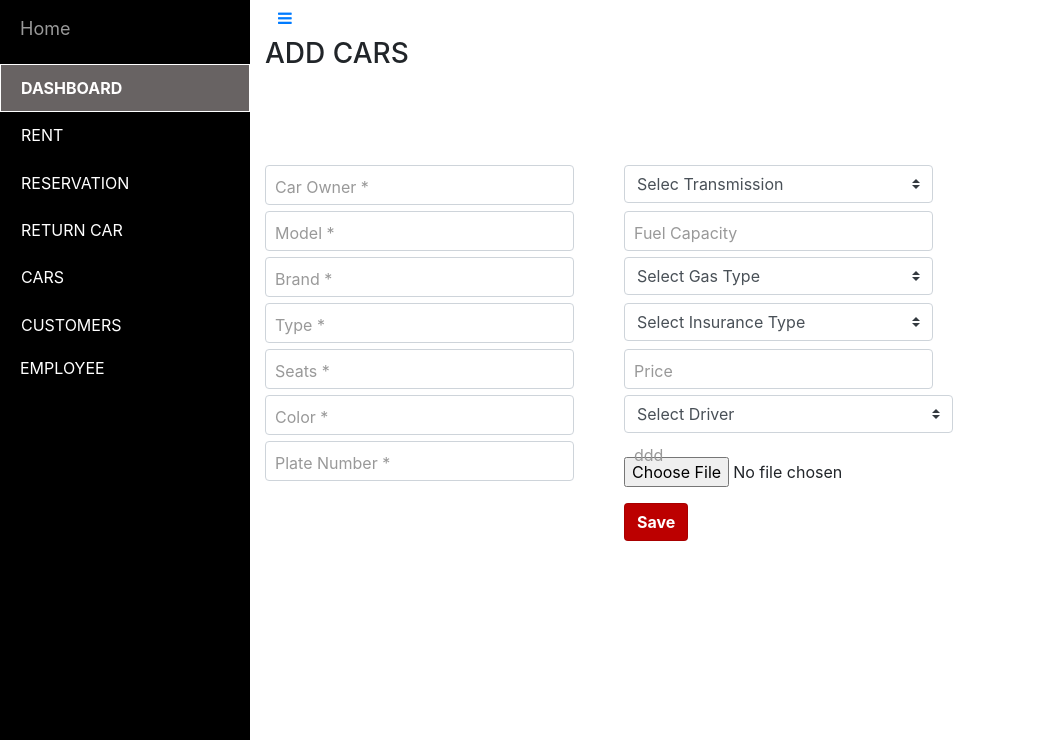
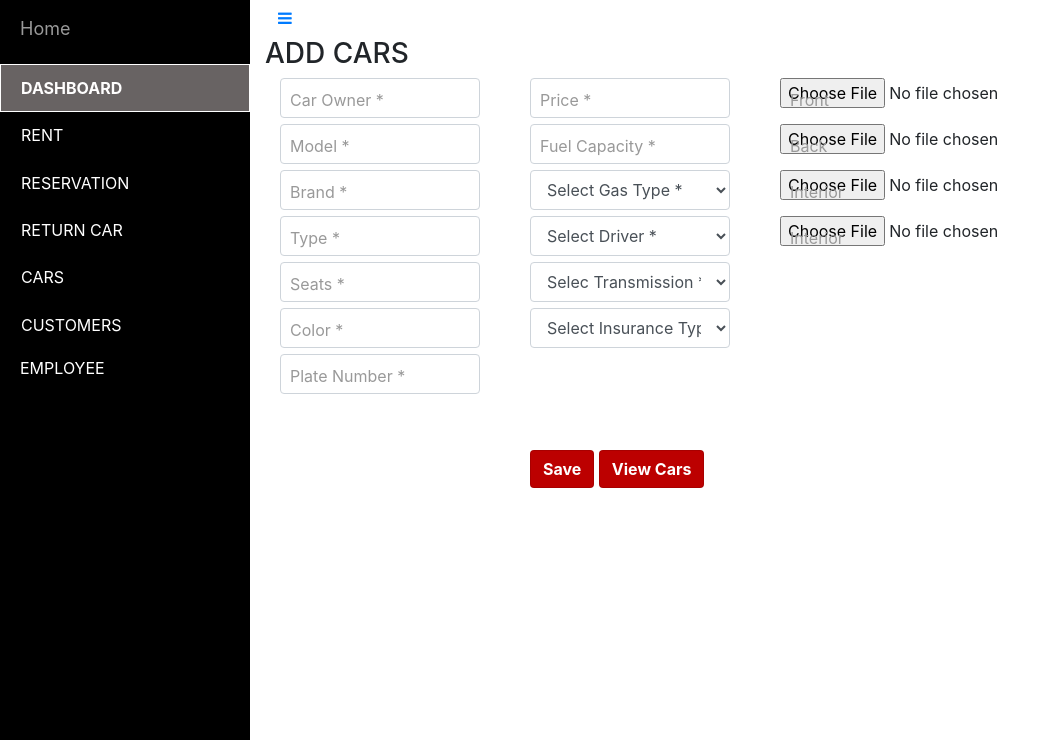
Before and after one commit to newbies4/fighting, a CodeIgniter app: page /fighting/index.php/home/add_cars in a window 1280 px wide. Shown: the part 60-800 px from the top of the page, without its empty margins (0-1060 px from the left). Run offline with CodeIgniter, Linux system fonts and the light colour scheme; some libraries are stand-ins or nearby versions.

Commit message:
edit add cars mmodule

```diff
--- a/application/views/admin/add_cars.php
+++ b/application/views/admin/add_cars.php
@@ -4,49 +4,36 @@
 </header>
 
 <div class = "container">
-    <div class="row">
+
         <div class="row">
             <!-- left part -->
-            <div class="col-sm-6">
 
+            <div class="col-sm-3">
                 <div class="form-group">
-
                     <input type="text" class="form-control" id="" name="" >
                     <label for="">Car Owner * </label>
                 </div>
-
                 <div class="form-group">
-
                     <input type="text" class="form-control" id="" name="" >
                     <label for="">Model * </label>
                 </div>
-
                 <div class="form-group">
-
                     <input type="text" class="form-control" id="" name="" >
                     <label for="">Brand * </label>
                 </div>
-
                 <div class="form-group">
-
                     <input type="text" class="form-control" id="" name="" >
                     <label for="">Type * </label>
                 </div>
-
                 <div class="form-group">
-
                     <input type="text" class="form-control" id="" name="" >
                     <label for="">Seats * </label>
                 </div>
-
                 <div class="form-group">
-
                     <input type="text" class="form-control" id="" name="" >
                     <label for="">Color * </label>
                 </div>
-
                 <div class="form-group">
-
                     <input type="text" class="form-control" id="" name="" >
                     <label for="">Plate Number * </label>
                 </div>
@@ -54,63 +41,76 @@
 
     <!-- left part -->
 
-    <!--right part -->
-            <div class="col-sm-6">
+    <!--center part -->
+            <div class="col-sm-3">
 
                         <div class="form-group">
-                            <select class="browser-default custom-select">
-                                <option selected>Selec Transmission</option>
+                            <input type="text" class="form-control" id="" name="" >
+                            <label for="">Price * </label>
+                        </div>
+                        <div class="form-group">
+                            <input type="text" class="form-control" id="" name="" >
+                            <label for="">Fuel Capacity * </label>
+                        </div>
+                        <div class="form-group">
+                            <select class="form-control">
+                                <option selected>Select Gas Type *</option>
+                                <option value="1">Diesel</option>
+                                <option value="2">Unleaded</option>
+                            </select>
+                        </div>
+                        <div class="form-group">
+                            <select class="form-control">
+                                <option selected>Select Driver *</option>
+                                <option value="1">With Driver</option>
+                                <option value="2">Without Driver</option>
+                            </select>
+                        </div>
+
+                        <div class="form-group">
+                        <select class="form-control">
+                                <option selected>Selec Transmission *</option>
                                 <option value="1">Manual</option>
                                 <option value="2">Automatic</option>
                                 <option value="2">Dual Transmission</option>
                             </select>
                         </div>
                         <div class="form-group">
-                            <input type="text" class="form-control" id="" name="" >
-                            <label for="">Fuel Capacity </label>
-                        </div>
-                        <div class="form-group">
-                            <select class="browser-default custom-select">
-                                <option selected>Select Gas Type</option>
-                                <option value="1">Diesel</option>
-                                <option value="2">Unleaded</option>
-                            </select>
-                        </div>
-                        <div class="form-group">
-                            <select class="browser-default custom-select">
-                                <option selected>Select Insurance Type</option>
+                            <select class="form-control">
+                                <option selected>Select Insurance Type *</option>
                                 <option value="1">Compulsory Third Party (CTP)</option>
                                 <option value="2">Third Party Property</option>
                                 <option value="3">Third Party, Fire and Theft</option>
                                 <option value="4">Comprehensive Car Insurance</option>
                             </select>
                         </div>
-
-                        <div class="form-group">
-                            <input type="text" class="form-control" id="" name="" >
-                            <label for="">Price</label>
-                        </div>
-                            <select class="browser-default custom-select">
-                                <option selected>Select Driver</option>
-                                <option value="1">With Driver</option>
-                                <option value="2">Without Driver</option>
-                            </select>
-                        <div>
-                            <form>
-                                <div class="form-group">
-                                    <br>
-                                    <label for="">ddd</label>
-                                    <input type="file" class="form-control-file" id="">
-
-                                </div>
-                            </form>
-                        </div>
                         <div>
                             <br>
-                            <a class="btn btn-primary" href="">Save</a>
+                            <br>
+                            <br>
+                            <br><a class="btn btn-primary" href="">Save</a>
+                            <a class="btn btn-primary" href="<?php echo base_url();?>index.php/home/cars">View Cars</a>
                         </div>
-                    </div> <!-- end of col-sm-6 -->
-    <!--right part -->
-            </div> <!-- end of col-sm-6 -->
-        </div> <!-- end of row -->
+                    </div> <!-- end of col-sm-3 -->
+                     <!--right part -->
+                    <div class="col-sm-3">
+                    <div class="form-group">
+                        <label for="">Front  </label>
+                        <input type="file" id="input-file-now-custom-2" class="file-upload" data-height="500" />
+                    </div>
+                    <div class="form-group">
+                        <label for="">Back  </label>
+                        <input type="file" id="input-file-now-custom-2" class="file-upload" data-height="500" />
+                    </div>
+                    <div class="form-group">
+                        <label for="">Interior  </label>
+                        <input type="file" id="input-file-now-custom-2" class="file-upload" data-height="500" />
+                    </div>
+                    <div class="form-group">
+                        <label for="">Interior  </label>
+                        <input type="file" id="input-file-now-custom-2" class="file-upload" data-height="500" />
+                    </div>
+                </div> <!-- end of col-sm-3 -->
+                    <!--right part -->
+            </div> <!-- end of row -->
     </div> <!-- end of container -->
```
